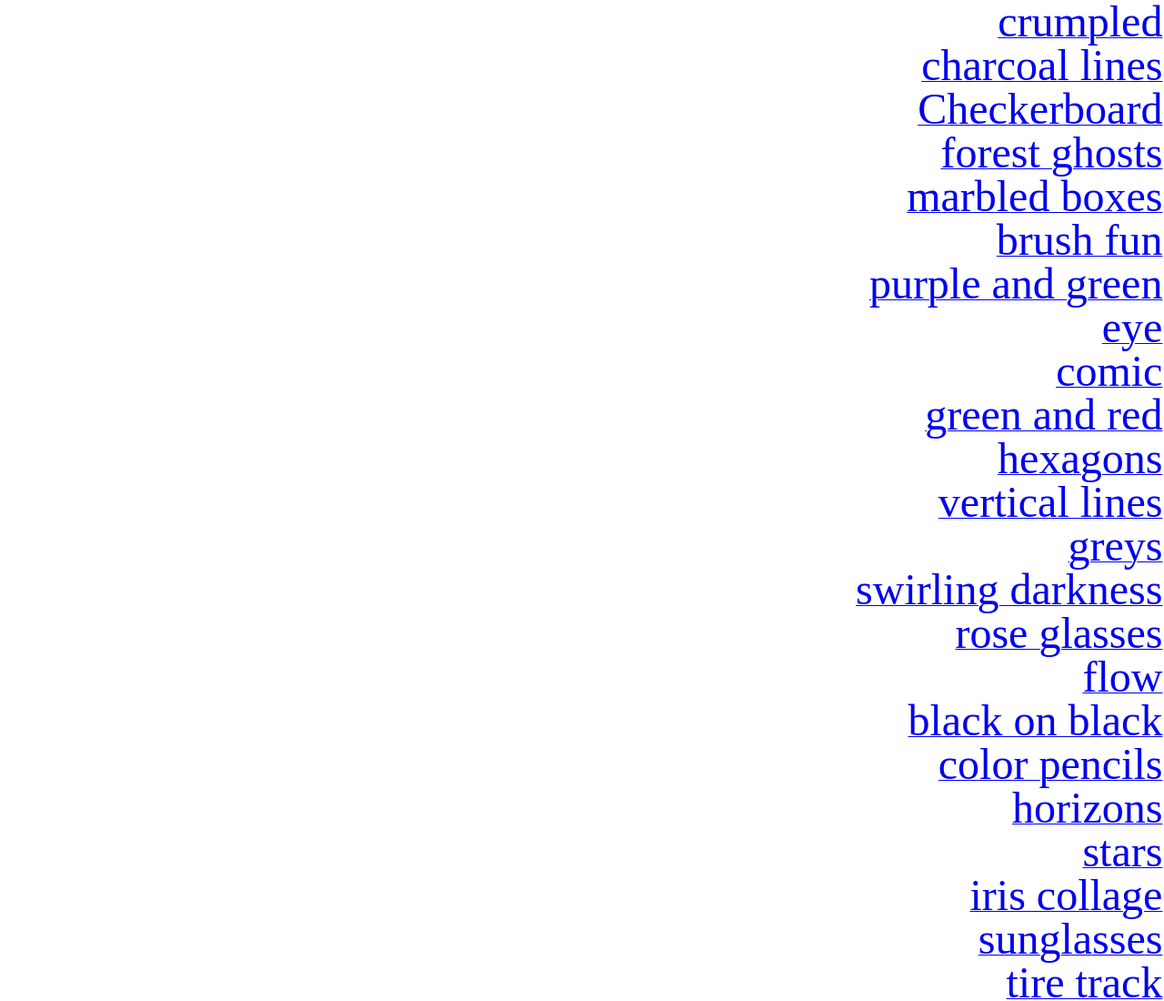
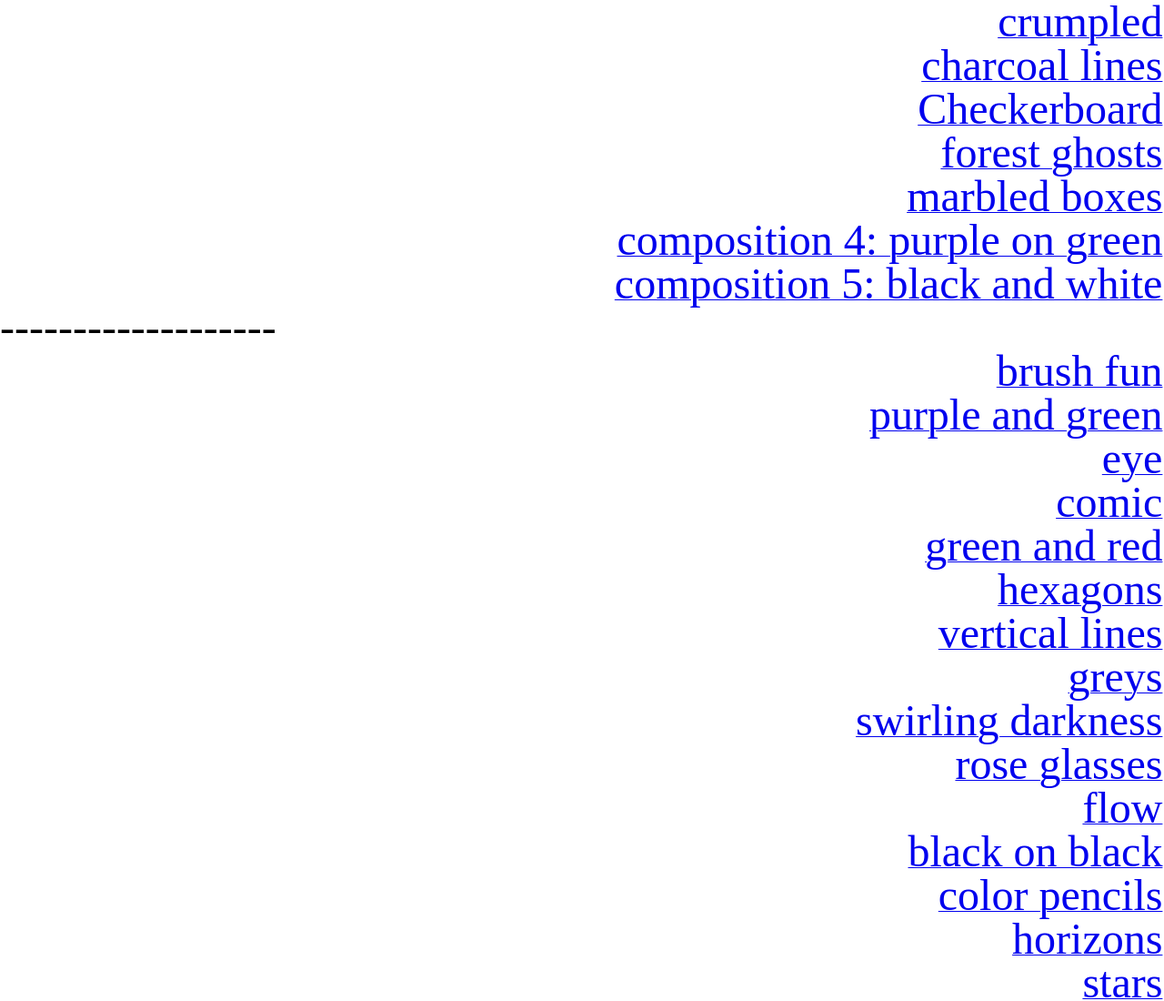
Before and after one commit to rmueller42/JustArtScrollingWebsite, a plain HTML site: page index.html in a window 1280 px wide. Shown: the top 1100 px of the page at 91% size. Drawn offline with Linux system fonts and the light colour scheme.

Commit message:
Full walkthrough push

```diff
--- a/index.html
+++ b/index.html
@@ -55,6 +55,26 @@
                    </font>
                 </a>
             </div>
+            <div style = "display:flex; justify-content: flex-end;">
+                <a href = "./composition4.html" style = 'padding-right: 0.1em;'>
+                   <font size="+4">
+                        composition 4: purple on green
+                   </font>
+                </a>
+            </div>
+            <div style = "display:flex; justify-content: flex-end;">
+                <a href = "./composition5.html" style = 'padding-right: 0.1em;'>
+                   <font size="+4">
+                        composition 5: black and white
+                   </font>
+                </a>
+            </div>
+            <h1>
+                <font size="+4">
+                   -------------------
+                </font>
+            </h1>
+
 
             <div style = "display:flex; justify-content: flex-end;">
                 <a href = "./brushFun.html" style = 'padding-right: 0.1em;'>
@@ -182,6 +202,7 @@
                    </font>
                 </a>
             </div>
+
         </div>
     </body>
 </html>
```
Also changed, not shown: composition4.html (added, +24 -0 lines), composition5.html (added, +24 -0 lines), composition4_purpleOnGreen/Composition4.png (added), composition5_blackAndWhite/Composition5.png (added).
